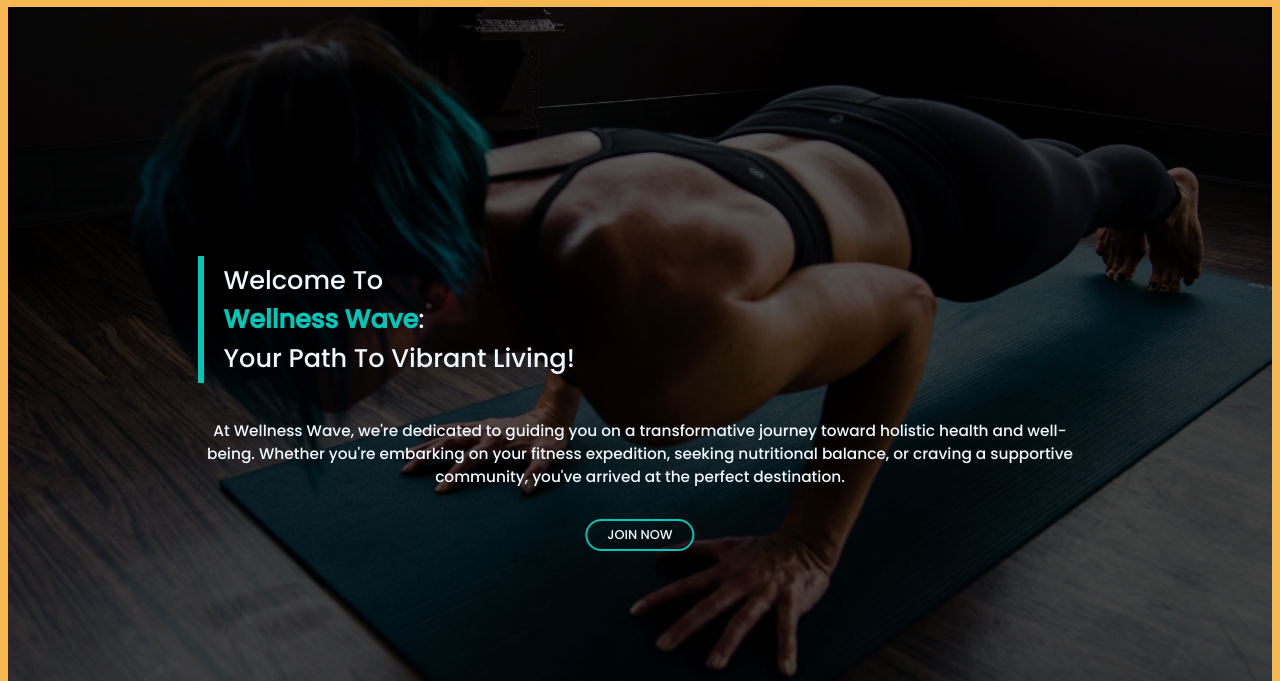
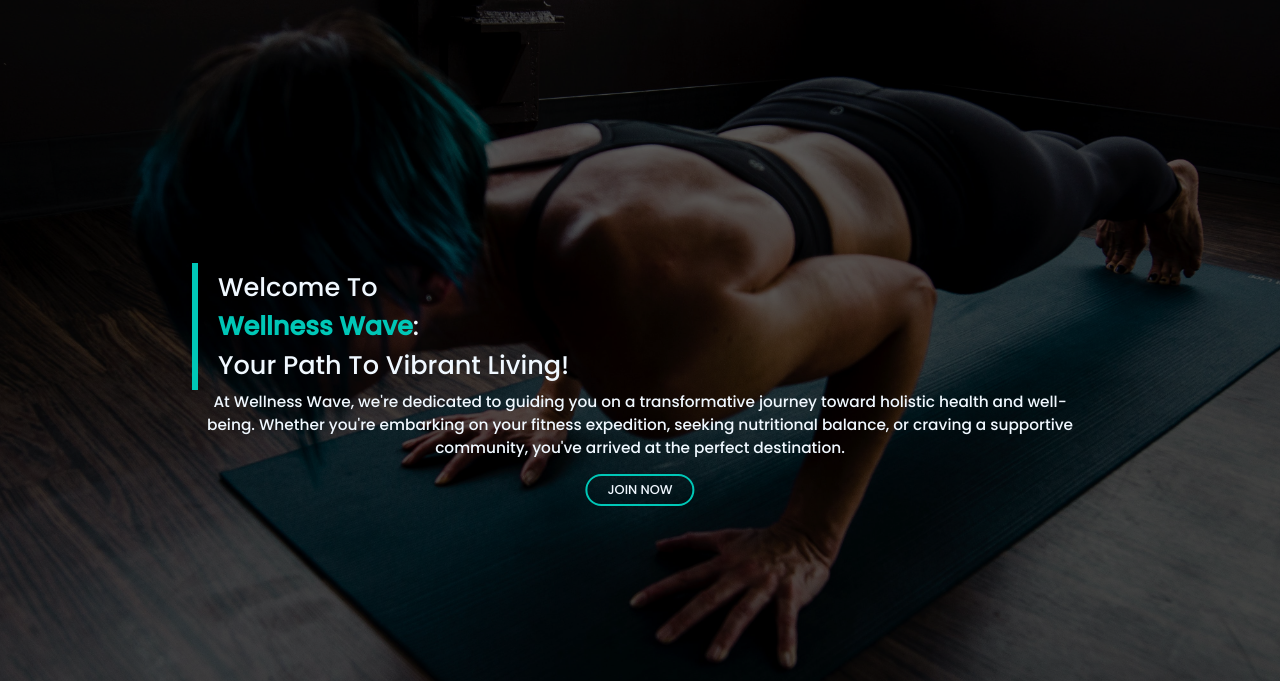
Before and after one commit to Urvashi210/Hackathon-1, a plain HTML site: page Hackathon/ved/index.html in a window 1280 px wide. Shown: the part 119-800 px from the top of the page. Drawn offline with Linux system fonts and the light colour scheme.

Commit message:
Hackathon Push2

```diff
--- a/Hackathon/ved/style.css
+++ b/Hackathon/ved/style.css
@@ -2,7 +2,7 @@
 
 
 *{
-    margine: 0%;
+    margin: 0%;
     padding: 0%;
     font-family: 'Poppins', sans-serif;
     box-sizing: border-box;
```
